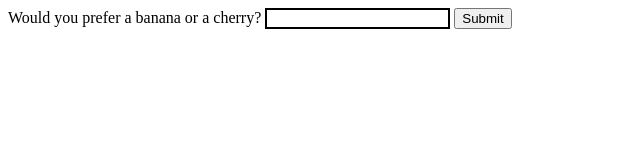
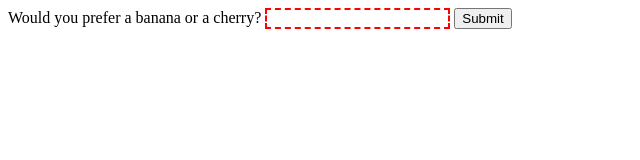
Before and after one commit to sul-devs/html-forms, a website: page form-validation.html in a window 1280 px wide. Shown: the whole page, without its empty margins (0-640 px from the left). Drawn offline with Linux system fonts and the light colour scheme.

Commit message:
Make input required.

```diff
--- a/form-validation.html
+++ b/form-validation.html
@@ -18,7 +18,7 @@
   <body>
     <form>
       <label for="choose">Would you prefer a banana or a cherry?</label>
-      <input id="choose" name="i_like" />
+      <input id="choose" name="i_like" required />
       <button>Submit</button>
     </form>
   </body>
```
